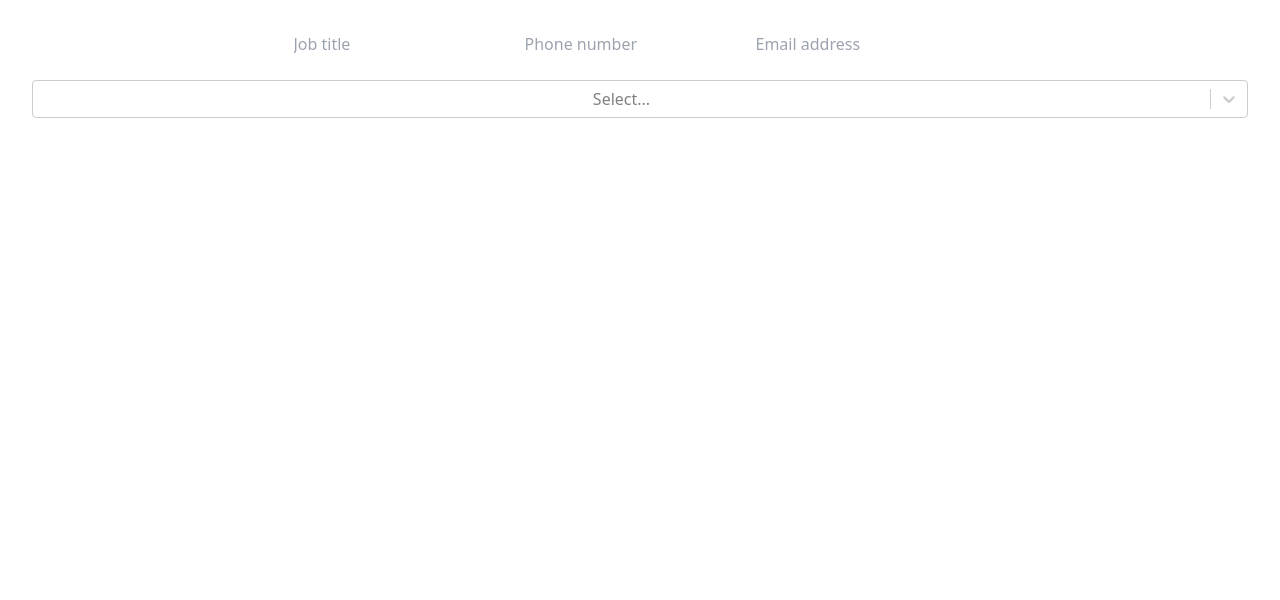
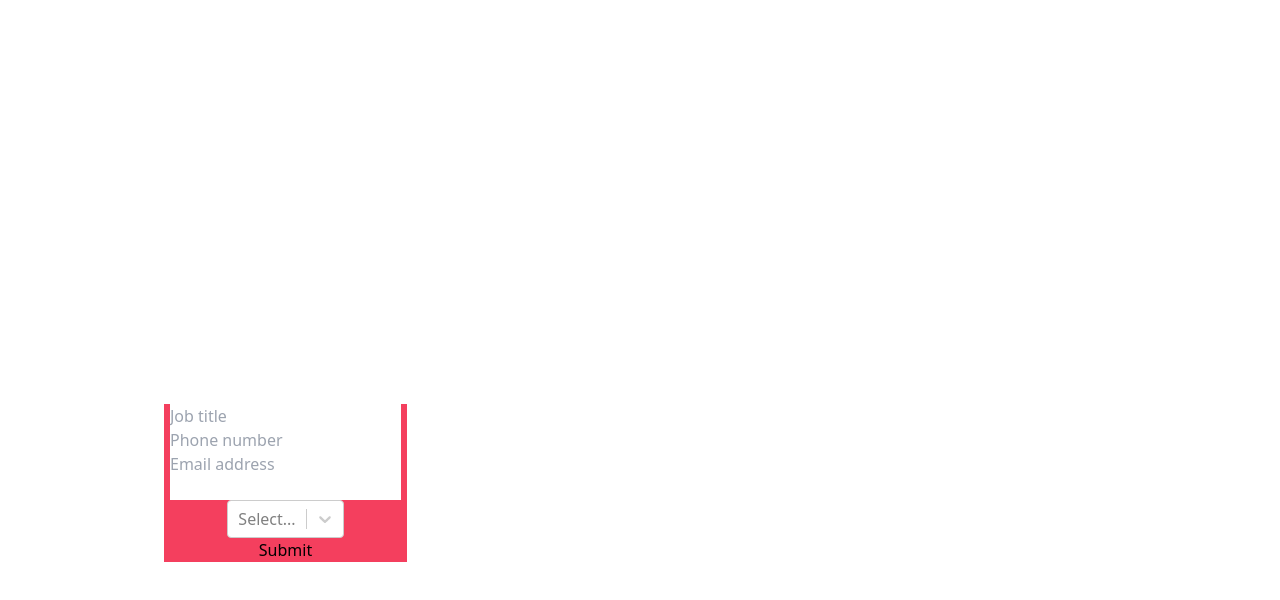
Before and after one commit to TomBirbeck/soc-hackathon-march, a React (Vite) app in the folder frontend/: page / in a window 1280 px wide. Shown: the top 600 px of the page. Built offline with nearby package versions, Linux system fonts and the light colour scheme.

Commit message:
correctly logs submitted contract

```diff
--- a/frontend/package.json
+++ b/frontend/package.json
@@ -20,8 +20,10 @@
     "@types/react-datepicker": "^4.10.0",
     "@types/react-dom": "^18.0.11",
     "@vitejs/plugin-react": "^3.1.0",
+    "autoprefixer": "^10.4.14",
+    "postcss": "^8.4.21",
     "tailwindcss": "^3.3.0",
     "typescript": "^4.9.3",
-    "vite": "^4.2.0"
+    "vite": "^4.2.1"
   }
 }
--- a/frontend/postcss.config.cjs
+++ b/frontend/postcss.config.cjs
@@ -1 +1,17 @@
-module.exports = { plugins: { tailwindcss: {}, autoprefixer: {} } };
+module.exports = {
+    plugins: {
+        tailwindcss: {},
+        autoprefixer: {},
+    },
+};
+
+/* module.exports = (ctx) => {
+    const plugins = {
+      autoprefixer: {
+        ...ctx.options.autoprefixer,
+        flexbox: 'no-2009',
+      },
+    };
+
+    return { plugins };
+  }; */
--- a/frontend/src/components/CheckboxDropdown.tsx
+++ b/frontend/src/components/CheckboxDropdown.tsx
@@ -1,8 +1,10 @@
 import { useState } from "react";
 import Option from "./Option";
 import { default as ReactSelect } from "react-select";
-export default function CheckboxDropdown() {
-    const [selectedOptions, setSelectedOptions] = useState(null);
+export default function CheckboxDropdown(selected: any) {
+    // TODO: Fix types
+    const {skills, setSkills} = selected;
+    // const [selectedOptions, setSelectedOptions] = useState(null);
     const options = [
         { value: "java", label: "Java" },
         { value: "javascript", label: "JavaScript" },
@@ -29,10 +31,11 @@ export default function CheckboxDropdown() {
                 }}
                 onChange={(options: any) => {
                     // TODO: Fix type
-                    setSelectedOptions(options);
+                    console.log("OPTIONS: ", skills);
+                    setSkills(options);
                 }}
                 // allowSelectAll={true}
-                value={selectedOptions}
+                value={skills}
             />
         </div>
     );
--- a/frontend/src/components/ContractForm.tsx
+++ b/frontend/src/components/ContractForm.tsx
@@ -9,19 +9,25 @@ export default function contractForm() {
     // const [endDate, setEndDate] = useState(null);
     const [dateRange, setDateRange] = useState([null, null]);
     const [startDate, endDate] = dateRange;
-    const [skills, setSkills] = useState([]);
+    const [skills, setSkills] = useState(null);
     let handleSubmit = (e: FormEvent<HTMLFormElement>) => {
         e.preventDefault();
-        console.log("FORM SUBMTITED");
+        console.log("FORM SUBMTITED WITH DATA: ", {
+            Title: jobTitleInput,
+            Phone: contactPhoneInput,
+            Email: contactEmailInput,
+            skills: skills,
+        });
     };
     return (
         <>
             <div>
-                <div className="border-solid border-4 border-white bg-rose-500">
+                <div className="absolute inset-y-2/4 left-40">
                     <form
                         onSubmit={(e) => {
                             handleSubmit(e);
                         }}
+                        className="border-solid border-4 border-white bg-rose-500 flex flex-col content-between items-center justify-evenly px-1.5"
                     >
                         <input
                             type="text"
@@ -60,7 +66,11 @@ export default function contractForm() {
                             }}
                             isClearable={true}
                         />
-                        <CheckboxDropdown />
+                        <CheckboxDropdown
+                            skills={skills}
+                            setSkills={setSkills}
+                        />
+                        <button>Submit</button>
                     </form>
                 </div>
             </div>
--- a/frontend/tailwind.config.jsx
+++ b/frontend/tailwind.config.cjs
@@ -1,6 +1,6 @@
 /** @type {import('tailwindcss').Config} */
 module.exports = {
-    content: ["./src/**/*.{html,tsx,js,jsx,ts}"],
+    content: ["./index.html", "./src/**/*.{js,ts,jsx,tsx}"],
     theme: {
         extend: {},
     },
```
Also changed, not shown: 1 other file (tests, documents, lock files or other folders).
